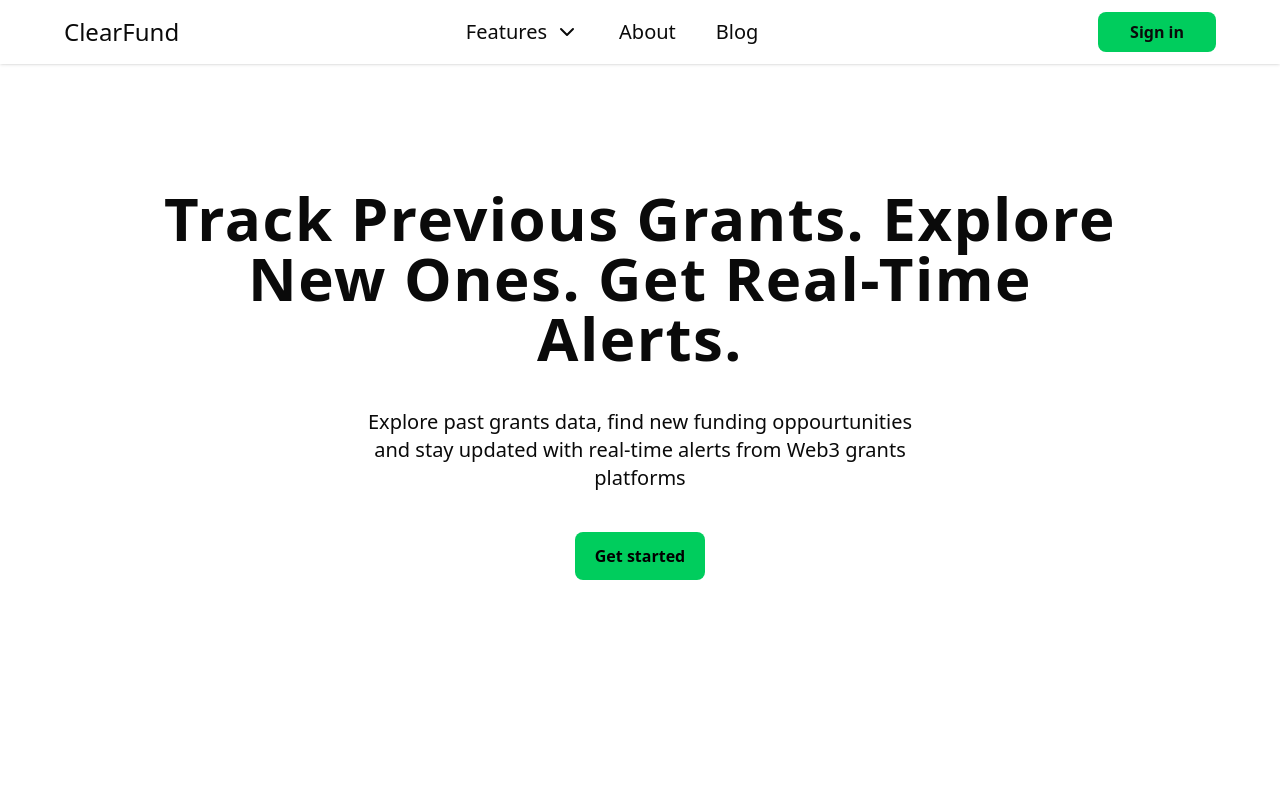
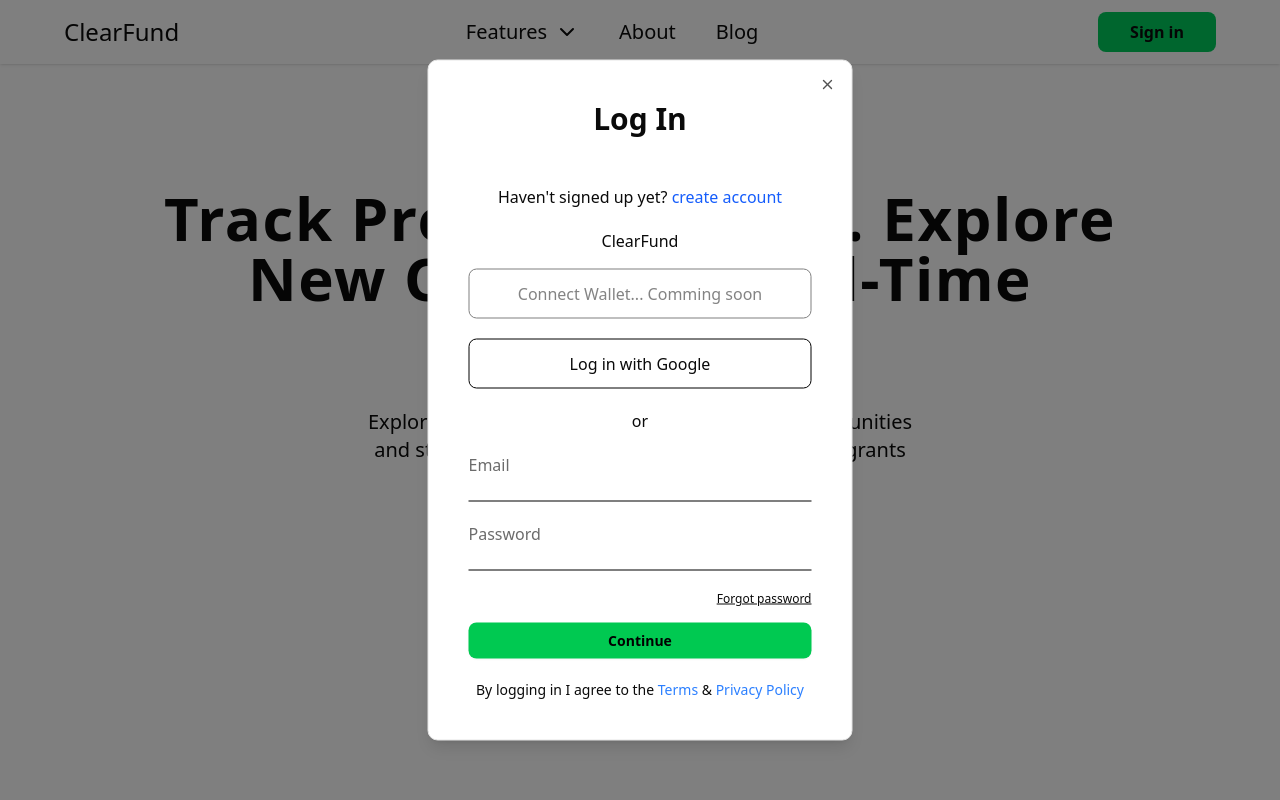
Before and after one commit to LighthouseL2/Clearfund, a Next.js app: page / in a window 1280 px wide. Both pictures are taken after a click on the button "Get started". Shown: the top 800 px of the page. Built offline with nearby package versions, Linux system fonts and the light colour scheme.

Commit message:
added sign up and login components

```diff
--- a/src/app/page.js
+++ b/src/app/page.js
@@ -16,13 +16,13 @@ import { useState } from "react";
 
 export default function Home() {
 
-    const [toggle, setToggle] = useState(false)
+    const [open, setOpen] = useState(false)
 
   return (
     <div className="bg-white min-h-screen relative min-w-xs">
-        <NavHeader setToggle={setToggle} toggle={toggle}/>
+        <NavHeader setToggle={setOpen} toggle={open}/>
 
-        <HeroSection toggle={toggle} setToggle={setToggle}/>
+        <HeroSection open={open} setOpen={setOpen}/>
 
         <StatSection />
 
--- a/src/components/hero.jsx
+++ b/src/components/hero.jsx
@@ -1,6 +1,12 @@
-import React from 'react'
+"use client"
+import { Dialog, DialogContent, DialogDescription, DialogFooter, DialogHeader, DialogTitle, DialogTrigger } from './ui/dialog'
+import { Button } from './ui/button'
+import { useState } from 'react'
 
-const HeroSection = ({toggle, setToggle}) => {
+const HeroSection = ({open, setOpen}) => {
+
+  const [login, setLogin] = useState(true)
+
   return (
     <div className="px-[5%] h-[80vh] flex justify-center items-center md:w-[85%] mx-auto text-center flex-col space-y-10">
         <h1 className="capitalize text-3xl md:text-6xl font-extrabold tracking-wide ">Track Previous grants. explore new ones. get real-time Alerts.</h1>
@@ -9,9 +15,122 @@ const HeroSection = ({toggle, setToggle}) => {
             alerts from Web3 grants platforms
         </p>
 
-        <button className="bg-[#00CD5D] font-semibold text-black px-5 py-3 rounded-md" onClick={() =>setToggle(!toggle)}>
+        {/* <button className="bg-[#00CD5D] font-semibold text-black px-5 py-3 rounded-md" onClick={() =>setToggle(!toggle)}>
           Get started
-        </button>
+        </button> */}
+
+        {
+          login ? (
+            <Dialog>
+          <form action="">
+            <DialogTrigger asChild>
+              <button className="bg-[#00CD5D] font-semibold text-black px-5 py-3 rounded-md" onClick={() =>setOpen(!open)}>
+                Get started
+              </button>
+            </DialogTrigger>
+            <DialogContent className={"sm:max-w-[425px] max-w-[400px] p-10 bg-white"}>
+              <DialogHeader className={"space-y-10 bg-white"}>
+                <DialogTitle className={"text-center  text-3xl"}>Log In</DialogTitle>
+
+                <div className='space-y-5 flex justify-center flex-col items-center'>
+                    <p>Haven't signed up yet? <a href="#" className='text-blue-600' onClick={() => setLogin(false)}>create account</a></p>
+                    <span>ClearFund</span>
+                </div>
+
+
+              </DialogHeader>
+              <div className='space-y-5'>
+                <div className='border border-black flex justify-center items-center py-3 rounded-md opacity-50'>
+                    <a href="#" className=''>Connect Wallet... Comming soon</a>
+                </div>
+
+                <div className='border border-black flex justify-center items-center py-3 rounded-md'>
+                    <a href="">Log in with Google</a>
+                </div>
+
+                <span className='text-center block'>or</span>
+
+                <div className='border-b border-black w-full'>
+                  <label htmlFor="email" className='opacity-60'>Email</label>
+                  <input type="text" className='w-full outline-none'/>
+                </div>
+
+                <div className='border-b border-black w-full'>
+                  <label htmlFor="password" className='opacity-60'>Password</label>
+                  <input type="password" className='w-full outline-none'/>
+                </div>
+
+                <div className='flex justify-end'>
+                  <a href="" className='underline text-xs'>Forgot password</a>
+                </div>
+
+              </div>
+              <DialogFooter className={"w-full text-center"}>
+                <div className='w-full space-y-5'>
+                  <Button className={"w-full block bg-green-500 text-black font-semibold"}>Continue</Button>
+                  <p className='text-[14px]'>By logging in I agree to the <a href=""><span className='text-blue-500'>Terms </span>& <span className='text-blue-500'>Privacy Policy</span></a></p>
+                </div>
+              </DialogFooter>
+            </DialogContent>
+          </form>
+        </Dialog>
+          ) : (
+
+            <Dialog>
+          <form action="">
+            <DialogTrigger asChild>
+              <button className="bg-[#00CD5D] font-semibold text-black px-5 py-3 rounded-md" onClick={() =>setOpen(!open)}>
+                Get started
+              </button>
+            </DialogTrigger>
+            <DialogContent className={"sm:max-w-[425px] max-w-[400px] p-10 bg-white"}>
+              <DialogHeader className={"space-y-10 bg-white"}>
+                <DialogTitle className={"text-center  text-3xl"}>Sign up</DialogTitle>
+
+                <div className='space-y-5 flex justify-center flex-col items-center'>
+                    <p>or <a href="#" className='text-blue-600' onClick={() => setLogin(true)}>log in your account</a></p>
+                    <span>ClearFund</span>
+                </div>
+
+
+              </DialogHeader>
+              <div className='space-y-5'>
+                <div className='border border-black flex justify-center items-center py-3 rounded-md opacity-50'>
+                    <a href="#" className=''>Connect Wallet... Comming soon</a>
+                </div>
+
+                <div className='border border-black flex justify-center items-center py-3 rounded-md'>
+                    <a href="">Sign up with Google</a>
+                </div>
+
+                <span className='text-center block'>or</span>
+
+                <div className='border-b border-black w-full'>
+                  <label htmlFor="email" className='opacity-60'>Email</label>
+                  <input type="text" className='w-full outline-none'/>
+                </div>
+
+                <div className='border-b border-black w-full'>
+                  <label htmlFor="password" className='opacity-60'>Password</label>
+                  <input type="password" className='w-full outline-none'/>
+                </div>
+
+                <div className='flex justify-end'>
+                  <a href="#" className='underline text-xs'>Forgot password</a>
+                </div>
+
+              </div>
+              <DialogFooter className={"w-full text-center"}>
+                <div className='w-full space-y-5'>
+                  <Button className={"w-full block bg-green-500 text-black font-semibold"}>Sign up</Button>
+                  <p className='text-[14px]'>By signing up you agree with our <a href=""><span className='text-blue-500'>Terms </span>& <span className='text-blue-500'>Privacy Policy</span></a></p>
+                </div>
+              </DialogFooter>
+            </DialogContent>
+          </form>
+        </Dialog>
+          )
+        }
     </div>
   )
 }
```
